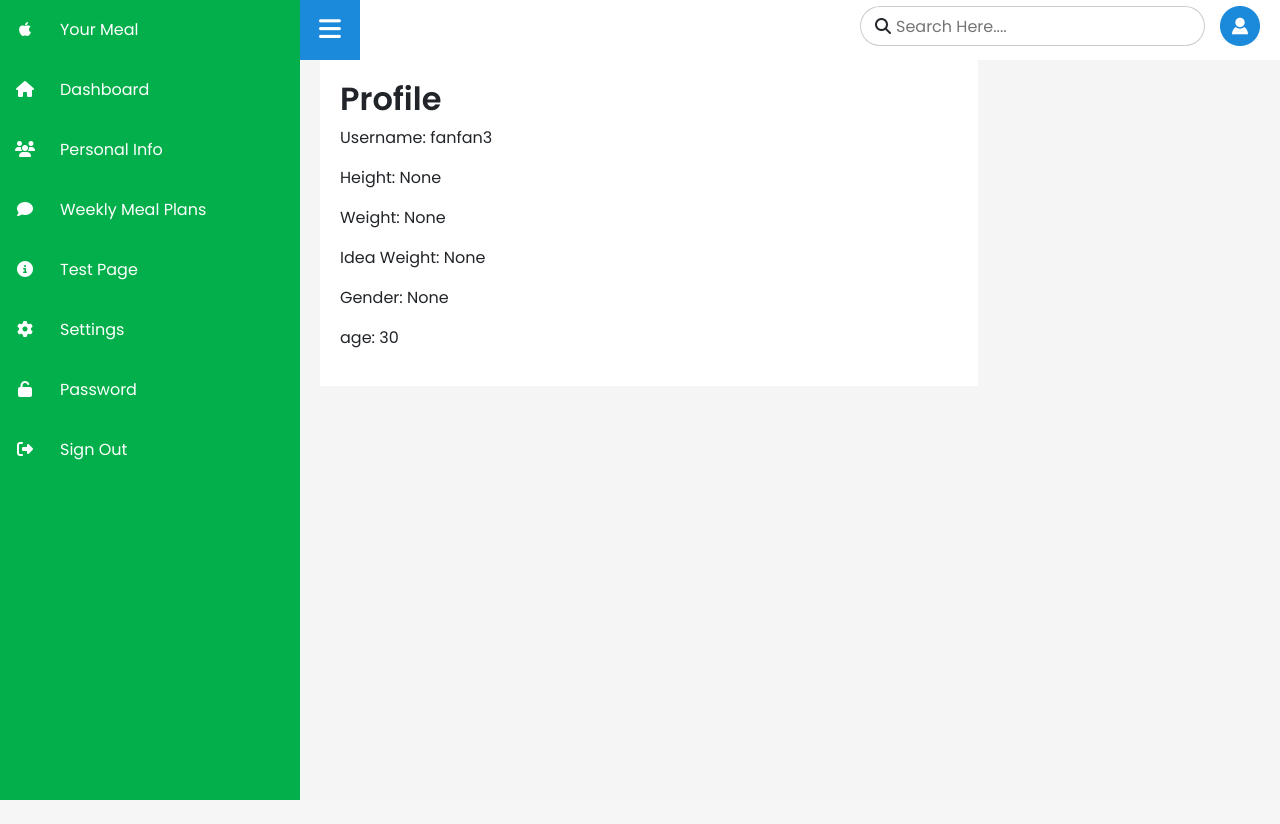
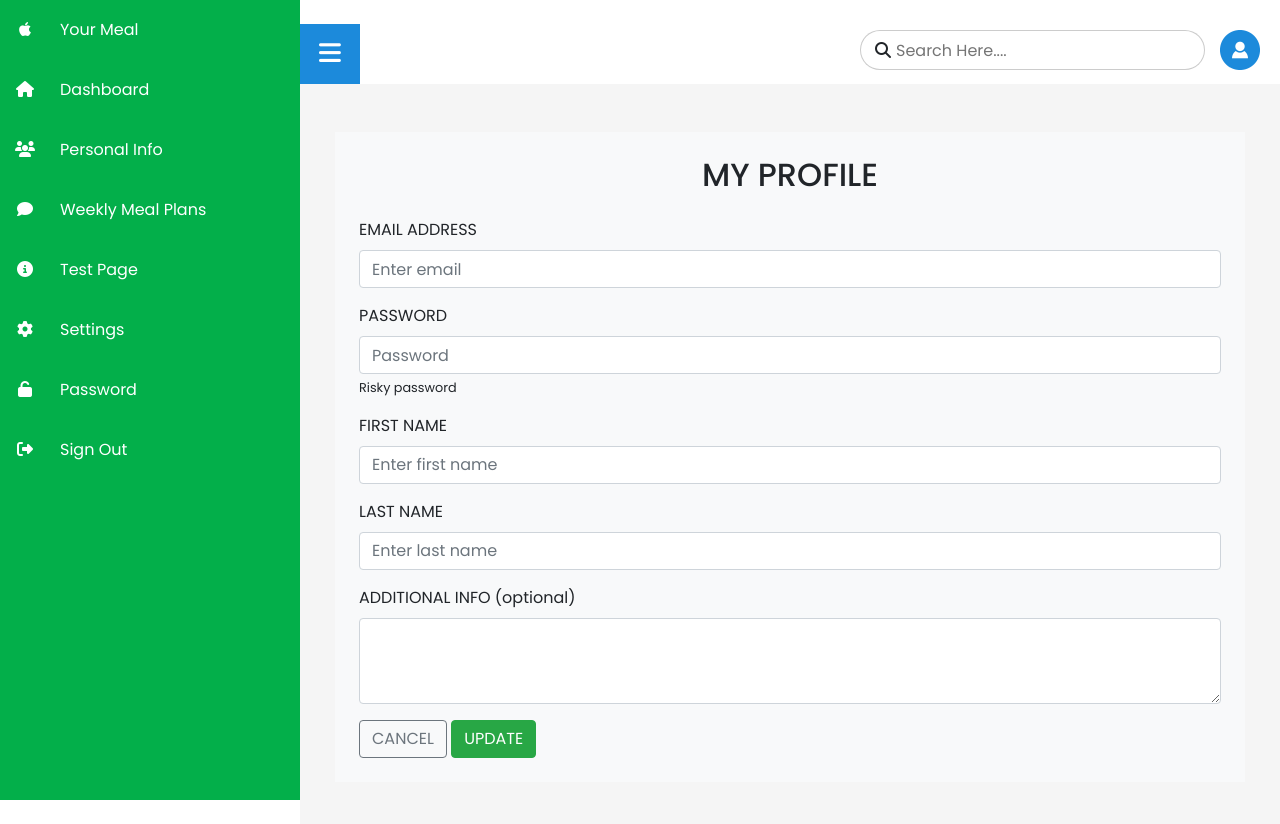
Before and after one commit to Fran-Y/AI_Powered_Meal_Planning_App, a Django app: page /profile/ in a window 1280 px wide. Before the commit the page ends 800 px from the top, so only its background shows below. Run offline with Django 4.2, Linux system fonts and the light colour scheme; a user stored in the database is signed in; parts of the project's set-up code (start-up, migrations or seed data) failed here and were passed over; some libraries are stand-ins or nearby versions.

```diff
--- a/mealPlanningMain/templates/profile.html
+++ b/mealPlanningMain/templates/profile.html
@@ -1,7 +1,28 @@
 {% extends "dashboard.html" %}
+<link href="https://stackpath.bootstrapcdn.com/bootstrap/4.5.2/css/bootstrap.min.css" rel="stylesheet">
+<style>
+    /* Add custom styles here */
+    .profile-form {
+        max-width: 600px;
+        margin: auto;
+    }
 
+    .form-control {
+        border-radius: 0;
+    }
+
+    .form-group label {
+        font-weight: bold;
+    }
+
+    .risky-password {
+        color: #d9534f;
+    }
+</style>
 {% block title %}{% endblock %}
 {% block content %}
+
+    <
     <!--***-->
     <div class="main">
         <div class="topbar">
@@ -18,26 +39,41 @@
         </div>
 
         <div class="details">
-            <div class="recentOrders">
-                <div class="cardHeader">
-                    <h2>Profile</h2>
-                    {#<a href="#" class="btn">View All</a>#}
+                <div class="container">
+                <div class="profile-form mt-5 p-4 bg-light">
+                    <h2 class="text-center mb-4">MY PROFILE</h2>
+                    <form>
+                        <div class="form-group">
+                            <label for="email">EMAIL ADDRESS</label>
+                            <input type="email" class="form-control" id="email" placeholder="Enter email">
+                        </div>
+                        <div class="form-group">
+                            <label for="password">PASSWORD</label>
+                            <input type="password" class="form-control" id="password" placeholder="Password">
+                            <small id="passwordHelp" class="form-text risky-password">Risky password</small>
+                        </div>
+                        <div class="form-group">
+                            <label for="firstName">FIRST NAME</label>
+                            <input type="text" class="form-control" id="firstName" placeholder="Enter first name">
+                        </div>
+                        <div class="form-group">
+                            <label for="lastName">LAST NAME</label>
+                            <input type="text" class="form-control" id="lastName" placeholder="Enter last name">
+                        </div>
+                        <div class="form-group">
+                            <label for="additionalInfo">ADDITIONAL INFO (optional)</label>
+                            <textarea class="form-control" id="additionalInfo" rows="3"></textarea>
+                        </div>
+                        <button type="button" class="btn btn-outline-secondary">CANCEL</button>
+                        <button type="submit" class="btn btn-success">UPDATE</button>
+                    </form>
                 </div>
-                <p>Username: {{ user.username }}</p>
-                <p>Height: {{ user.height }}</p>
-                <p>Weight: {{ user.weight }}</p>
-                <p>Idea Weight: {{ user.idea_weight }}</p>
-                <p>Gender: {{ user.gender }}</p>
-                <p>age: {{ user.age }}</p>
-{#                <p>Food Preference:#}
-{#                    {% for food in recommend_foods %}#}
-{#                        <li>{{ food }}</li>#}
-{#                    {% endfor %}</p>#}
-{#                <p>Your </p>#}
             </div>
 
+            <script src="https://stackpath.bootstrapcdn.com/bootstrap/4.5.2/js/bootstrap.min.js"></script>
+
         </div>
-    </div>
+
     </div>
 
     <script>
```
